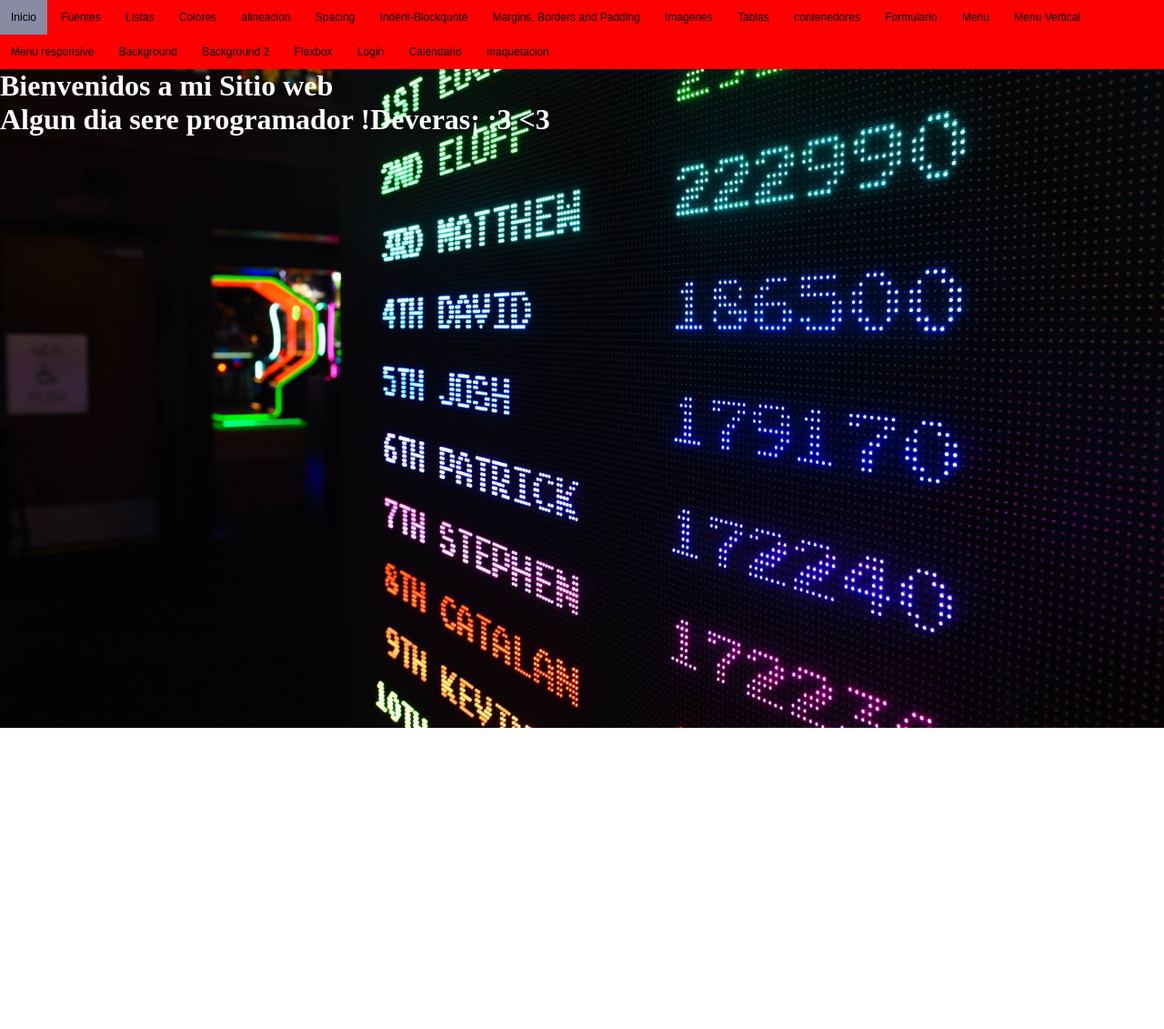
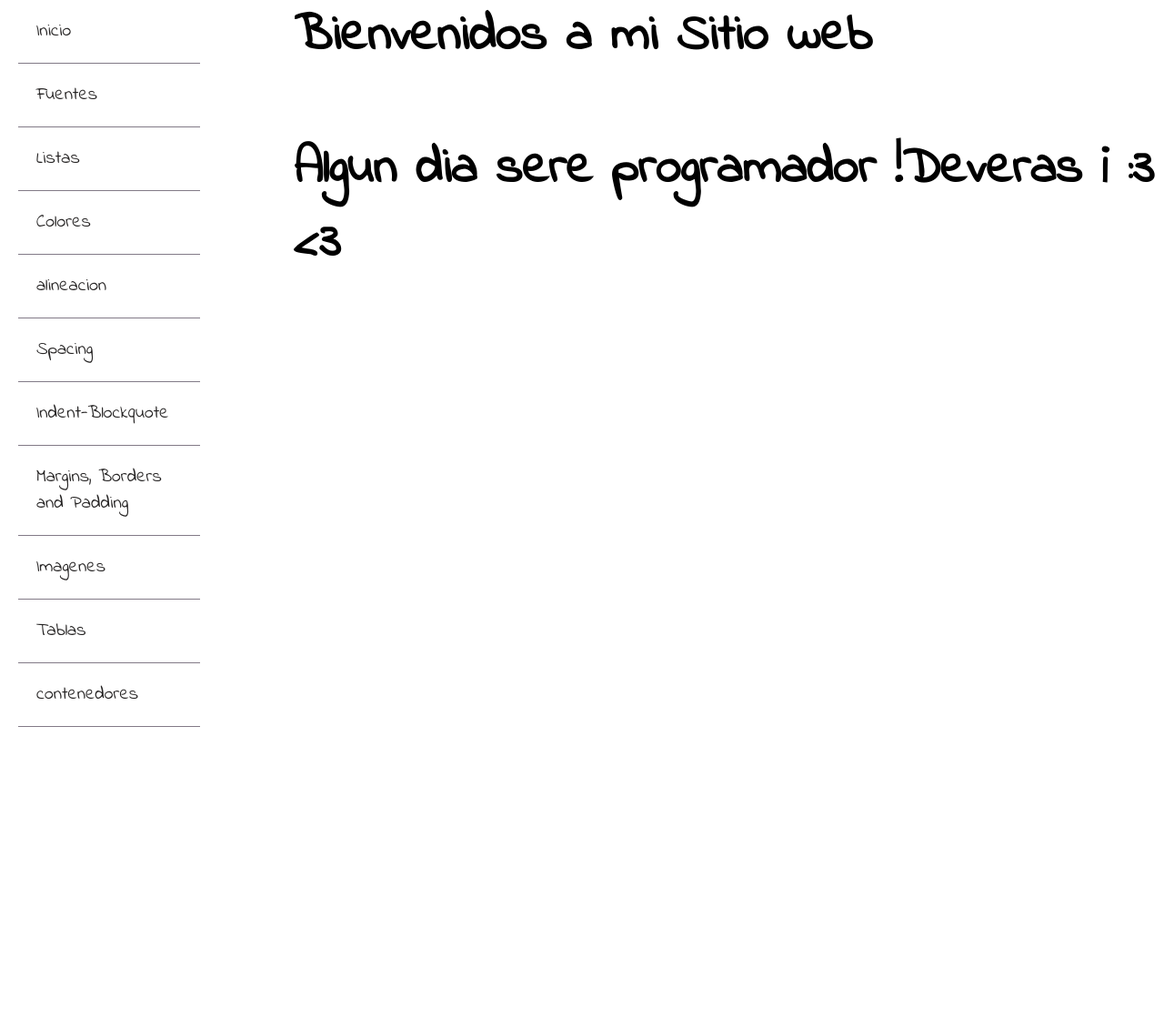
Before and after one commit to JuanFe1221/Sitio-web, a plain HTML site: page index.html in a window 1280 px wide. Shown: the whole page at 91% size. Before the commit the page ends 800 px from the top, so only its background shows below. Drawn offline with Linux system fonts and the light colour scheme.

Commit message:
Subiendo cambios

```diff
--- a/css/index.css
+++ b/css/index.css
@@ -2,11 +2,6 @@
     margin: 0;
     padding: 0;
     box-sizing: border-box;
-}
-body{
-    background-image: url(../img/fondo.jpeg);
-    background-repeat: no-repeat;
-    background-size: cover;
 }
 
 h1{
--- a/css/main-menu.css
+++ b/css/main-menu.css
@@ -2,25 +2,58 @@
     margin: 0;
     padding: 0;
 }
-nav {
-    background: rgb(255, 0, 0)
+.main-content{
+    margin-bottom: 100px;
+    height: 100%;
+    width: 220px;
+}
+.box-invisible{
+    visibility: hidden;
+}
+.menu-box {
+    border-bottom: 10px solid #827A87);
+    position: fixed;
+    top: 0;
+    width: 180px;
+    padding-left: 20px;
+    height: 100%;
+
 }
 ul {
+    display: flex;
+    flex-direction: column;
+    text-align: left;
+    width: 200px;
+    height: 100%;
     list-style: none;
-    font-family: 'Padauk', sans-serif ;
-    font-size: 12px;
+    font-family: 'Indie Flower', cursive, sans-serif ;
+    font-size: 20px;
+    overflow-y: scroll;
 }
 li {
-    display: inline-block;
-    padding: 1em;
+    display: block;
+    padding: 20px;
+    border-bottom: #827A87 solid 1px;
+
 }
 a {
     text-decoration: none;
-    color:black
-}
-.main-content {
-    margin: 4em 3em ;
+    color:rgb(37, 35, 35)
 }
 li:hover {
-    background: rgb(138, 138, 163);
+    background: #827A87;
+    color: white;
+
 }
+.content {
+margin-left: 23px;
+margin-bottom: 65px;
+}
+
+h1,h3{
+    font-family: 'Indie Flower', cursive, sans-serif;
+    font-size: 3.5em;
+    margin-left: 300px;
+margin-bottom: 65px;
+
+}
--- a/css/maquetacion.css
+++ b/css/maquetacion.css
@@ -3,7 +3,7 @@
     padding: 0;
     box-sizing: border-box;
 }
-.main-conent{
+.main-content{
     width: 80%;
      margin: 0 auto;
     display: grid;
--- a/index.html
+++ b/index.html
@@ -5,15 +5,27 @@
     <meta http-equiv="X-UA-Compatible" content="IE=edge">
     <meta name="viewport" content="width=device-width, initial-scale=1.0">
     <link rel="stylesheet" href="css/main-menu.css">
-    <link rel="stylesheet" href="css/index.css">
+    <link rel="preconnect" href="https://fonts.googleapis.com">
+<link rel="preconnect" href="https://fonts.gstatic.com" crossorigin>
+<link href="https://fonts.googleapis.com/css2?family=Indie+Flower&display=swap" rel="stylesheet">
     <title>Mi Sitio Web</title>
 
 </head>
 <body>
 
- <nav>
+    <div class="content">
+
+        <h1>Bienvenidos a mi Sitio web</h1>
+
+
+        <h3> Algun dia sere programador !Deveras ¡ :3 <3</h3>
+
+        </div>
+
+ <nav class="main-content">
+     <div class="box-invisible">
          <ul>
-<li> <a href="index.html">Inicio</a></li>
+
 <li> <a href="fuentes.html">Fuentes </a></li>
 <li> <a href="listas.html">Listas</a></li>
 <li><a href="colores.html">Colores </a></li>
@@ -34,15 +46,37 @@
 <li><a href="login.html">Login </a></li>
 <li><a href="Diciembre.html"> Calendario </a></li>
 <li><a href="maquetacion.html"> maquetacion</a></li>
-
 </ul>
+</div>
+<div class="menu-box">
+    <ul>
+        <li> <a href="index.html">Inicio</a></li>
+        <li> <a href="fuentes.html">Fuentes </a></li>
+        <li> <a href="listas.html">Listas</a></li>
+        <li><a href="colores.html">Colores </a></li>
+        <li> <a href="alineacion.html">alineacion</a></li>
+        <li> <a href="spacing.html">Spacing</a></li>
+        <li> <a href="indent-blockquote.html">Indent-Blockquote</a></li>
+        <li> <a Margins, href="margin-border-padding.html"> Margins, Borders and Padding </a></li>
+        <li> <a href="imagenes.html">Imagenes</a></li>
+        <li> <a href="tablas.html">Tablas</a></li>
+        <li> <a href="contenedores.html">contenedores</a></li>
+        <li><a href="formulario.html">Formulario</a></li>
+        <li><a href="menu.html">Menu</a></li>
+        <li><a href="menu-vertical.html">Menu Vertical</a></li>
+        <li><a href="menu-responsive.html">Menu responsive</a></li>
+        <li><a href="background.html"> Background</a></li>
+        <li><a href="background-2.html">Background 2 </a></li>
+        <li><a href="flexbox.html">Flexbox </a></li>
+        <li><a href="login.html">Login </a></li>
+        <li><a href="Diciembre.html"> Calendario </a></li>
+        <li><a href="maquetacion.html"> maquetacion</a></li>
+        </ul>
+</div>
 </nav>
 
 
 
-<h1>Bienvenidos a mi Sitio web</h1>
 
-
-<h3> Algun dia sere programador !Deveras¡ :3 <3</h3>
 </body>
 </html>
```
Also changed, not shown: maquetacion.html (+1 -1 lines), img/fondo.jpeg (deleted), img/imgh.jpeg (added), img/paisaje.jpeg (added).
